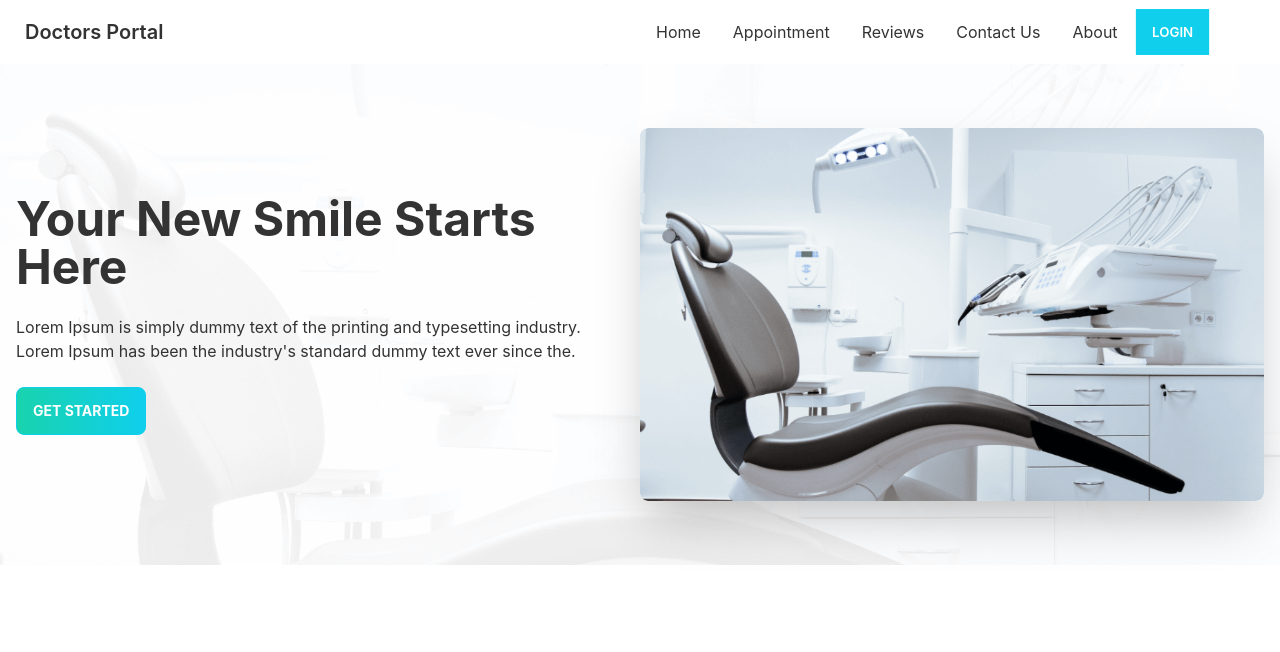
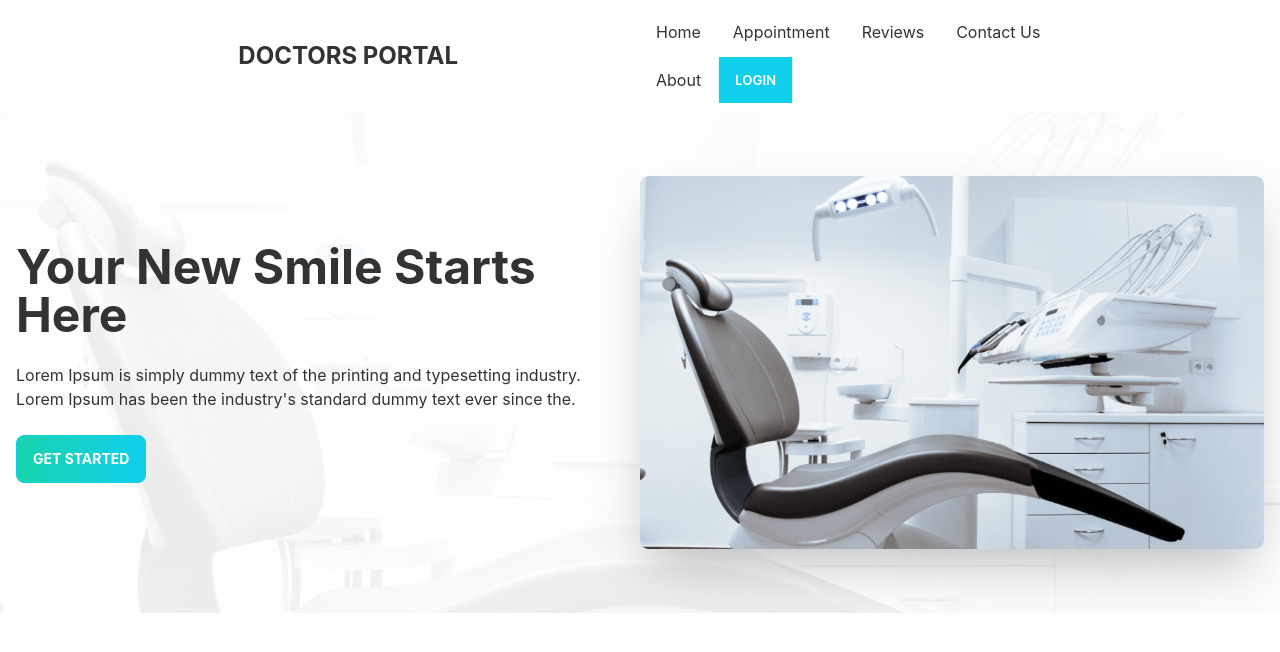
Before and after one commit to abyusuft/doctors-portal-client, a React (Create React App) app: page / in a window 1280 px wide. Shown: the top 652 px of the page. Built offline with nearby package versions, Linux system fonts and the light colour scheme.

Commit message:
navbar updated

```diff
--- a/src/components/Pages/Header/Header.js
+++ b/src/components/Pages/Header/Header.js
@@ -12,7 +12,7 @@ const Header = () => {
     </>
     return (
         <div>
-            <div className="navbar bg-base-100">
+            <div className="navbar w-8/12 mx-auto bg-base-100">
                 <div className="navbar-start">
                     <div className="dropdown ">
                         <label tabIndex="0" className="btn btn-ghost lg:hidden">
@@ -22,9 +22,9 @@ const Header = () => {
                             {menuItems}
                         </ul>
                     </div>
-                    <Link to='/' className="btn btn-ghost normal-case text-xl">Doctors Portal</Link>
+                    <Link to='/' className="btn btn-ghost uppercase font-bold text-2xl">Doctors Portal</Link>
                 </div>
-                <div className="navbar-center hidden lg:flex">
+                <div className="navbar-end hidden lg:flex">
                     <ul className="menu menu-horizontal p-0">
                         {menuItems}
 
```
